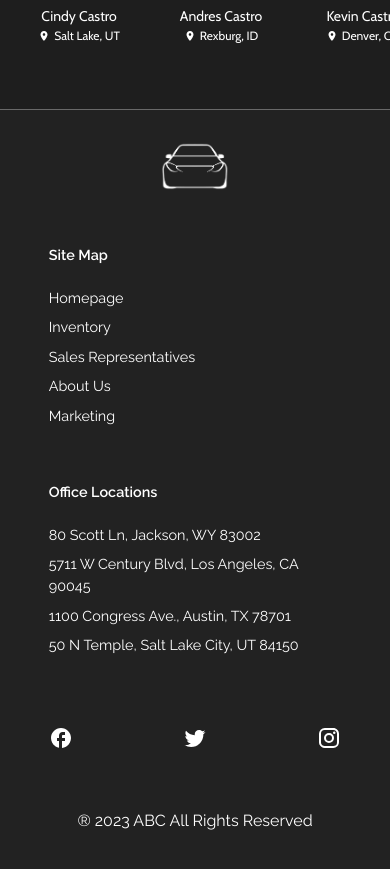
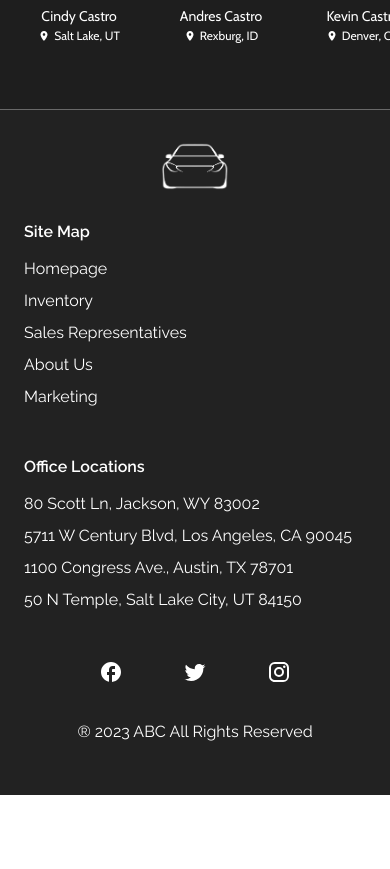
Before and after one commit to kevincastrochavez/carstro, a React (Create React App) app: page / in a window 390 px wide. Shown: the part 2050-2919 px from the top of the page. After the commit the page ends 2845 px from the top, so only its background shows below. Built offline with nearby package versions, Linux system fonts and the light colour scheme; no server answers; the database is empty; what react-chatbot-kit would draw is missing.

Commit message:
fixed footer

```diff
--- a/src/components/Footer.js
+++ b/src/components/Footer.js
@@ -1,124 +1,125 @@
 // CINDY
-import React from "react";
-import { useNavigate } from "react-router-dom";
-import FacebookOutlinedIcon from "@mui/icons-material/FacebookOutlined";
-import TwitterIcon from "@mui/icons-material/Twitter";
-import InstagramIcon from "@mui/icons-material/Instagram";
+import React from 'react';
+import { Link, useNavigate } from 'react-router-dom';
+import FacebookOutlinedIcon from '@mui/icons-material/FacebookOutlined';
+import TwitterIcon from '@mui/icons-material/Twitter';
+import InstagramIcon from '@mui/icons-material/Instagram';
 
 function Footer() {
   let navigate = useNavigate();
 
   return (
-    <div className="footerContainer">
-      <div className="footerLogoBox">
+    <div className='footerContainer'>
+      <div className='footerLogoBox'>
         <img
-          className="footer-logo"
-          src="footerImages/logoW.png"
-          alt=""
+          className='footer-logo'
+          src='footerImages/logoW.png'
+          alt=''
           onClick={() => {
-            navigate("/");
+            navigate('/');
           }}
         />
       </div>
-      <div className="footerInfoBox">
-        <div className="footerInfoBoxSingle">
-          <div className="footerInfoBoxSingle-title">Site Map</div>
-          <div className="footerInfoBoxSingle-links">
+      <div className='footerInfoBox'>
+        <div className='footerInfoBoxSingle'>
+          <div className='footerInfoBoxSingle-title'>Site Map</div>
+          <div className='footerInfoBoxSingle-links'>
             <p
-              className="footerInfoBoxSingle-link"
+              className='footerInfoBoxSingle-link'
               onClick={() => {
-                navigate("/");
+                navigate('/');
               }}
             >
               Homepage
             </p>
             <p
-              className="footerInfoBoxSingle-link"
+              className='footerInfoBoxSingle-link'
               onClick={() => {
                 navigate(
-                  "/inventory?minPrice=23499&maxPrice=420000&minMileage=1300&maxMileage=240483"
+                  '/inventory?minPrice=23499&maxPrice=420000&minMileage=1300&maxMileage=240483'
                 );
               }}
             >
               Inventory
             </p>
             <p
-              className="footerInfoBoxSingle-link"
+              className='footerInfoBoxSingle-link'
               onClick={() => {
-                navigate("/salesrepresentatives");
+                navigate('/salesrepresentatives');
               }}
             >
               Sales Representatives
             </p>
             <p
-              className="footerInfoBoxSingle-link"
+              className='footerInfoBoxSingle-link'
               onClick={() => {
-                navigate("/aboutus");
+                navigate('/aboutus');
               }}
             >
               About Us
             </p>
             <p
-              className="footerInfoBoxSingle-link"
+              className='footerInfoBoxSingle-link'
               onClick={() => {
-                navigate("/marketing");
+                navigate('/marketing');
               }}
             >
               Marketing
             </p>
           </div>
         </div>
-        <div className="footerInfoBoxSingle">
-          <div className="footerInfoBoxSingle-title">Office Locations</div>
-          <div className="footerInfoBoxSingle-links">
+        <div className='footerInfoBoxSingle'>
+          <div className='footerInfoBoxSingle-title'>Office Locations</div>
+          <div className='footerInfoBoxSingle-links'>
             <p
-              className="footerInfoBoxSingle-link"
+              className='footerInfoBoxSingle-link'
               onClick={() => {
-                navigate("/salesrepresentatives");
+                navigate('/salesrepresentatives');
               }}
             >
               80 Scott Ln, Jackson, WY 83002
             </p>
             <p
-              className="footerInfoBoxSingle-link"
+              className='footerInfoBoxSingle-link'
               onClick={() => {
-                navigate("/salesrepresentatives");
+                navigate('/salesrepresentatives');
               }}
             >
               5711 W Century Blvd, Los Angeles, CA 90045
             </p>
             <p
-              className="footerInfoBoxSingle-link"
+              className='footerInfoBoxSingle-link'
               onClick={() => {
-                navigate("/salesrepresentatives");
+                navigate('/salesrepresentatives');
               }}
             >
               1100 Congress Ave., Austin, TX 78701
             </p>
             <p
-              className="footerInfoBoxSingle-link"
+              className='footerInfoBoxSingle-link'
               onClick={() => {
-                navigate("/salesrepresentatives");
+                navigate('/salesrepresentatives');
               }}
             >
               50 N Temple, Salt Lake City, UT 84150
             </p>
           </div>
         </div>
-        <div className="footerInfoBoxSingle">
-          <div className="footerInfoBoxSingle-title"></div>
-          <div className="footerInfoBoxSingle-links">
-            <div className="footerRights">® 2023 ABC All Rights Reserved</div>
-            <div className="footerSocialMediaIcons">
-              <div className="footerSocialMediaIcon">
+        <div className='footerInfoBoxSingle'>
+          {/* <div className="footerInfoBoxSingle-title"></div> */}
+
+          <div className='footerInfoBoxSingle-links'>
+            <div className='footerRights'>® 2023 ABC All Rights Reserved</div>
+            <div className='footerSocialMediaIcons'>
+              <Link to='http://facebook.com' className='footerSocialMediaIcon'>
                 <FacebookOutlinedIcon />
-              </div>
-              <div className="footerSocialMediaIcon">
+              </Link>
+              <Link to='http://twitter.com' className='footerSocialMediaIcon'>
                 <TwitterIcon />
-              </div>
-              <div className="footerSocialMediaIcon">
+              </Link>
+              <Link to='http://instagram.com' className='footerSocialMediaIcon'>
                 <InstagramIcon />
-              </div>
+              </Link>
             </div>
           </div>
         </div>
--- a/src/styles/footer.scss
+++ b/src/styles/footer.scss
@@ -1,12 +1,14 @@
 .footerContainer {
-  width: 100%;
   background-color: #222222;
   border-top: 1px solid #696969;
   color: white;
+  padding: 0 24px;
+}
+
+.footerLogoBox {
+  margin: 32px 0;
   display: flex;
-  flex-direction: column;
-  align-items: center;
-  justify-content: space-evenly;
+  justify-content: center;
 }
 
 .footerInfoBox {
@@ -19,10 +21,10 @@
 }
 .footerInfoBoxSingle-link {
   cursor: pointer;
-  font-size: 0.9rem;
-  font-weight: 100;
-  font-family: "Raleway";
-  margin: 14px 0px;
+  font-size: 16px;
+  font-weight: 400;
+  font-family: 'Raleway';
+  margin-bottom: 8px;
   transition: 0.2s;
 }
 
@@ -35,31 +37,46 @@
 }
 
 .footerRights {
-  font-family: "Raleway";
+  font-family: 'Raleway';
   margin: 14px 0px;
 }
 
 .footerInfoBoxSingle-title {
   font-weight: bold;
-  margin: 20px 0px;
-  font-size: 0.9rem;
-  font-family: "Raleway";
+  margin-bottom: 16px;
+  font-size: 16px;
+  font-family: 'Raleway';
 }
 
 .footerSocialMediaIcons {
+  align-self: center;
+
   display: flex;
   align-items: center;
   justify-content: space-between;
-  margin: 14px 0px;
+  gap: 40px;
+  margin-bottom: 24px;
 }
 
 .footerSocialMediaIcon {
   cursor: pointer;
   transition: 0.2s;
+  width: 44px;
+  display: flex;
+  justify-content: center;
+  color: white;
+}
+
+.footerSocialMediaIcon:visited {
+  color: white;
 }
 
 .footerSocialMediaIcon:hover {
   color: #006039;
+}
+
+.footerInfoBoxSingle {
+  margin-bottom: 40px;
 }
 
 /* Mobile View -small */
@@ -70,20 +87,10 @@
 
   .footerInfoBox {
     flex-direction: column;
-    width: 75vw;
-    max-width: 300px;
-  }
-
-  .footerInfoBoxSingle {
-    margin-bottom: 32px;
   }
 
   .footerRights {
     text-align: center;
-  }
-
-  .footerSocialMediaIcons {
-    order: 1;
   }
 
   .footerRights {
@@ -93,18 +100,6 @@
   .footerInfoBoxSingle-links {
     display: flex;
     flex-direction: column;
-  }
-
-  .footerInfoBoxSingle-link {
-    margin: 4px 0px;
-  }
-
-  .footerSocialMediaIcons {
-    margin-bottom: 43px;
-  }
-
-  .footerLogoBox {
-    margin: 32px 0px;
   }
 }
 
```
